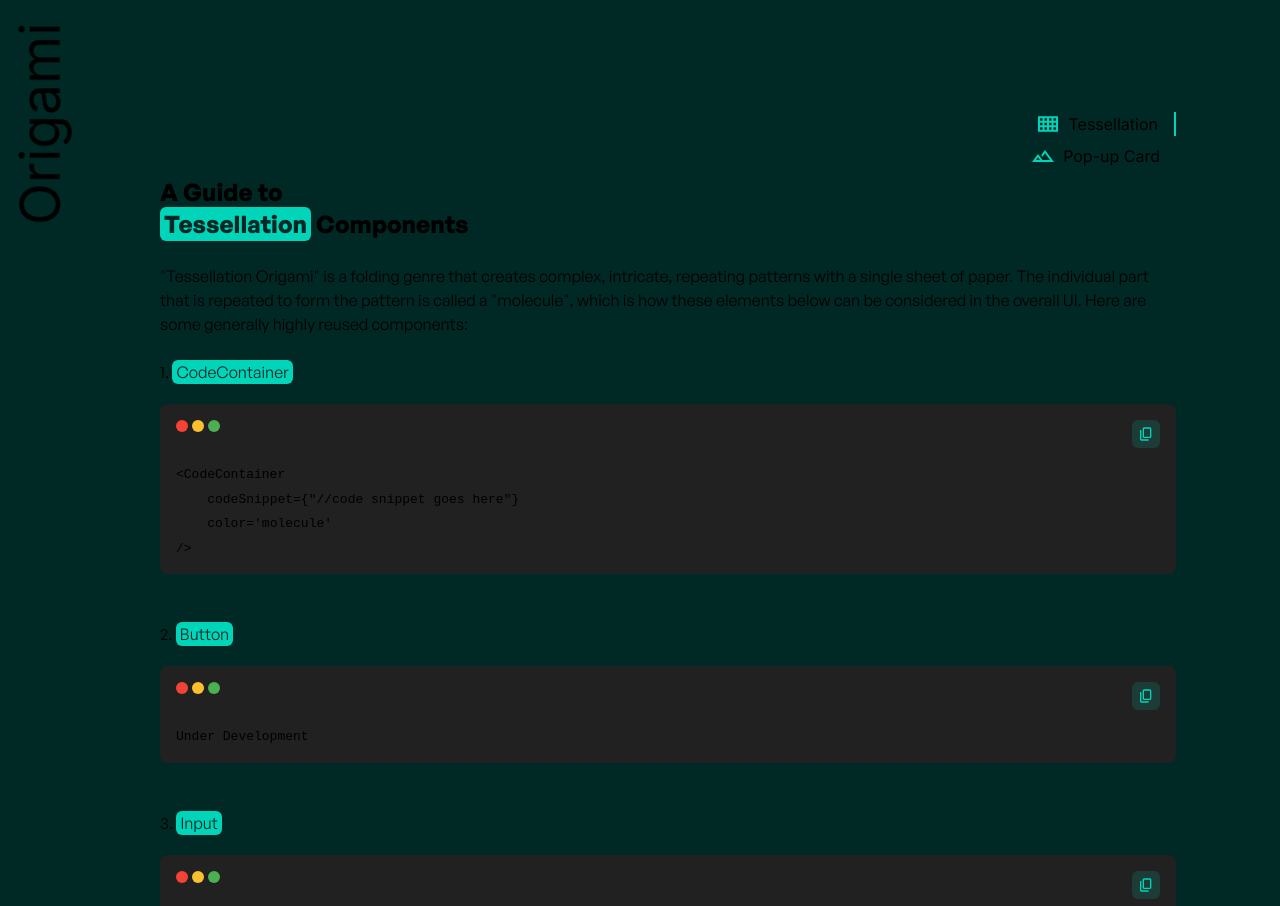
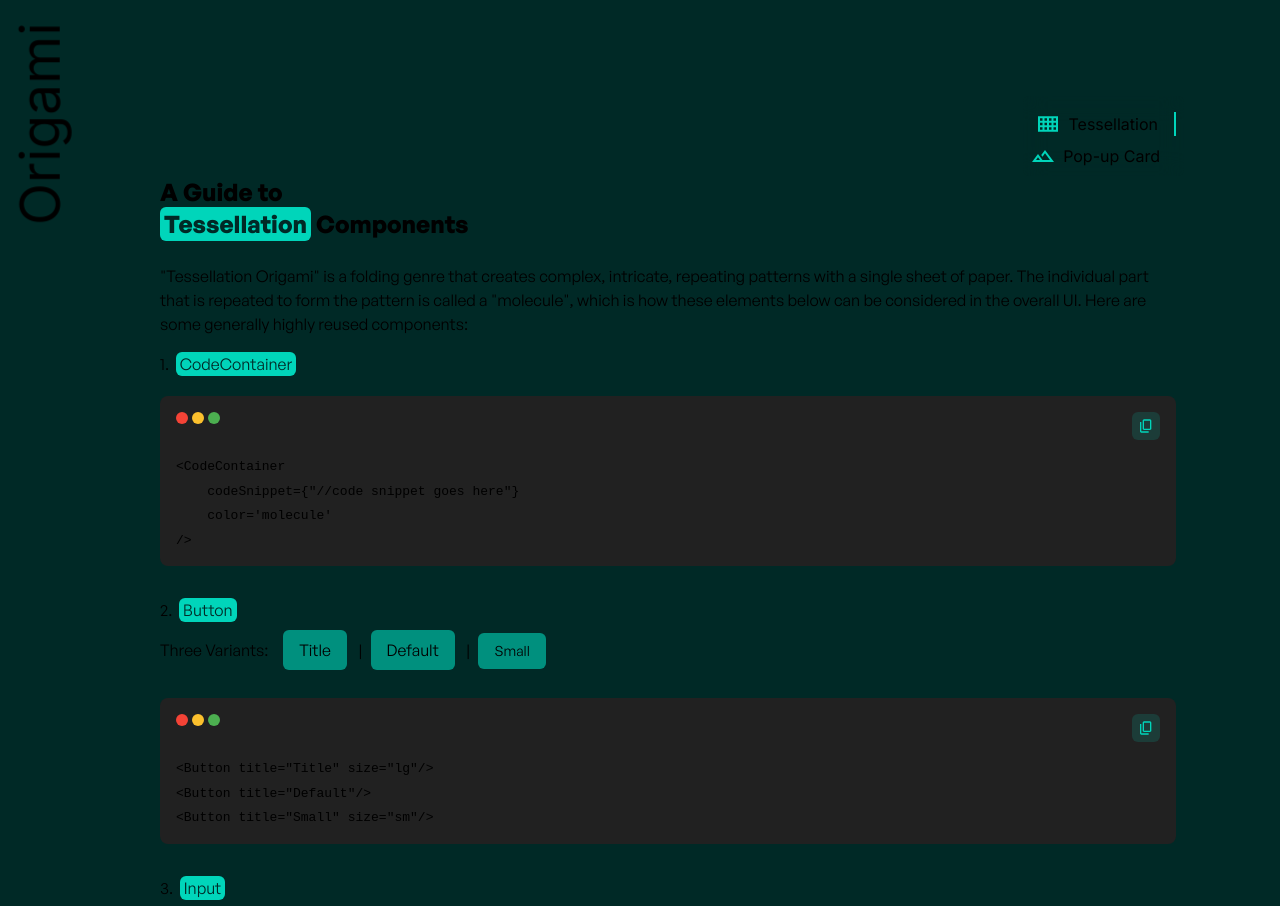
Before and after one commit to daqichen/Origami-TailwindCSS, a Next.js app: page /tessellation in a window 1280 px wide. Shown: the top 906 px of the page. Built offline with nearby package versions, Linux system fonts and the light colour scheme.

Commit message:
added two components

```diff
--- /dev/null
+++ b/components/Button/button.ts
@@ -0,0 +1,14 @@
+import { TailwindColors } from "@/app/utilities/colorHelper";
+
+export interface ButtonProp {
+    className?: string;
+    title: string;
+    children?: React.ReactNode;
+    color?: keyof TailwindColors | string;
+    size?: 'sm' | 'md' | 'lg';
+    onClick?: React.MouseEventHandler<HTMLButtonElement>;
+}
+
+export class ButtonStyle {
+    static button = `rounded-md px-[16px] py-[8px] m-2 text-md cursor-pointer bg-molecule/60 hover:bg-molecule/15`;
+}
--- /dev/null
+++ b/components/Button/index.tsx
@@ -0,0 +1,17 @@
+'use client'
+import { FC } from "react";
+import { ButtonProp, ButtonStyle } from "./button";
+
+const Button:FC<ButtonProp> = (props) => {
+    if (props.children && props.title) {
+        throw Error('Please only supply either children or title prop.')
+    }
+    return (
+        <button className={`${ButtonStyle.button} ${props.color && `bg-${props.color} hover:bg-${props.color}/15`} ${props.size && `text-${props.size}`} ${props.className}`}
+        onClick={props.onClick}>
+            {props.children ?? props.title}
+        </button>
+    )
+}
+
+export default Button;
--- a/components/CodeContainer/codeContainer.ts
+++ b/components/CodeContainer/codeContainer.ts
@@ -1,6 +1,7 @@
 import { TailwindColors } from "@/app/utilities/colorHelper";
 
 export interface CodeContainerProp {
+    className?: string;
     codeSnippet: string;
     children?: React.ReactNode;
     color?: keyof TailwindColors | string;
--- a/components/CodeContainer/index.tsx
+++ b/components/CodeContainer/index.tsx
@@ -5,7 +5,7 @@ import { CodeContainerProp, CodeContainerStyle } from "./codeContainer";
 
 const CodeContainer:FC<CodeContainerProp> = (props) => {
     return (
-        <div className={CodeContainerStyle.container}>
+        <div className={`${CodeContainerStyle.container} ${props.className}`}>
           {/* Controls (not active)*/}
           <div className="flex pb-3">
             <span className={CodeContainerStyle.close}/>
--- /dev/null
+++ b/components/Input/index.tsx
@@ -0,0 +1,12 @@
+'use client'
+import { FC } from "react";
+import { InputProp, InputStyle } from "./input";
+
+const Input:FC<InputProp> = (props) => {
+    return (
+        <input className={`${InputStyle.input} ${props.size && `text-${props.size}`} ${props.className}`}
+        onChange={props.onChange} placeholder={props.placeholder ?? 'Please enter here'}/>
+    )
+}
+
+export default Input;
--- /dev/null
+++ b/components/Input/input.ts
@@ -0,0 +1,14 @@
+import { TailwindColors } from "@/app/utilities/colorHelper";
+
+export interface InputProp {
+    className?: string;
+    placeholder?: string;
+    value?: string;
+    color?: keyof TailwindColors | string;
+    size?: 'sm' | 'md' | 'lg';
+    onChange?: React.FormEventHandler<HTMLInputElement>;
+}
+
+export class InputStyle {
+    static input = `rounded-sm px-[16px] py-[8px] m-2 text-md text-black border-4 hover:border-molecule/60`;
+}
--- a/components/Sidebar/index.tsx
+++ /dev/null
@@ -1,85 +0,0 @@
-import { FC } from "react";
-import { ICON, IconLibrary } from "../icons";
-import Link from "next/link";
-import './style.css';
-
-interface SidebarProps {
-
-}
-
-const Sidebar: FC<SidebarProps> = (props) => {
-    const styles = {
-        container: [
-            'fixed bottom-8 left-8',
-            'z-50'
-        ].join(' '),
-        item: [
-            'hover:w-14 hover:h-14',
-            '[&:nth-child(1)]:hover:bg-red-200',
-            '[&:nth-child(2)]:hover:bg-ocean',
-            '[&:nth-child(3)]:hover:bg-deepkelp',
-
-        ].join(' '),
-        icon: [
-            'fill-offwhite',
-            'cursor-pointer'
-
-        ].join(' ')
-    }
-    return (
-        <div className={`menu ${styles.container}`}>
-            <button className="menu-toggle hover:bg-midnight">
-                <span aria-hidden="true" className="fill-white">{IconLibrary(ICON.MORE)}</span>
-                <span className="sr-only">menu trigger</span>
-            </button>
-            <ul className="menu-items">
-                <li className={`item ${styles.item}`} title="Access only page">
-                    <button>
-                        <span className="sr-only">access only page</span>
-                        <Link href={'/access-only'}>
-                            <span
-                                aria-hidden="true"
-                                className={`${styles.icon} `}
-                            >
-                                {IconLibrary(ICON.FAVORITE)}
-                            </span>
-                        </Link>
-                    </button>
-                </li>
-                <li className={`item ${styles.item}`} title="Holiday card">
-                    <button>
-                        <Link href={'/'}>
-                            <span
-                                aria-hidden="true"
-                                className={`${styles.icon}`}
-                            >
-                                {IconLibrary(ICON.HOLIDAY)}
-                            </span>
-                        </Link>
-                        <span className="sr-only">holiday card page</span>
-                    </button>
-                </li>
-                <li className={`item ${styles.item}`}title="Page under development">
-                    <button>
-                        <Link href={'/recipe'}>
-                            <span
-                                aria-hidden="true"
-                                className={`${styles.icon}`}
-                            >
-                                {IconLibrary(ICON.MENU)}
-                            </span>
-                        </Link>
-                        <span className="sr-only">recipe</span>
-                    </button>
-                </li>
-            </ul>
-        </div>
-
-        //     <div className={styles.iconwrap}>
-
-        // </div>
-
-    )
-}
-
-export default Sidebar;
--- a/components/Sidebar/style.css
+++ /dev/null
@@ -1,125 +0,0 @@
-/* Inspired by https://una.im/radial-menu/ */
-:root {
-    --btn-size: 2.5rem;
-    --extra-space: 1.2rem;
-}
-svg {
-    display: block;
-    margin: 0 auto;
-}
-
-/* Where the magic happens */
-.item {
-    --radius: calc(var(--btn-size) + var(--extra-space));
-    background-color: var(--bg);
-    transform: translateX(calc(cos(var(--angle)) * var(--radius))) translateY(calc(sin(var(--angle) * -1) * var(--radius))) rotate(0deg);
-    transition: all 0.3s var(--delay) ease;
-}
-
-/* Every item gets a background, angle, and delay */
-
-.item:nth-child(1) {
-    /* --bg: pink; */
-    --angle: 0deg;
-    --delay: 0s;
-}
-
-.item:nth-child(2) {
-    /* --bg: thistle; */
-    --angle: 45deg;
-    --delay: 0.1s;
-}
-
-.item:nth-child(3) {
-    /* --bg: paleturquoise; */
-    --angle: 90deg;
-    --delay: 0.2s;
-}
-
-.item:nth-child(4) {
-    /* --bg: lightgreen; */
-    --angle: 135deg;
-    --delay: 0.3s;
-}
-
-.item:nth-child(5) {
-    /* --bg: peachpuff; */
-    --angle: 180deg;
-    --delay: 0.4s;
-}
-
-.menu:not(:focus-within) .item {
-    --radius: 0;
-    --angle: 0;
-    rotate: 45deg;
-}
-
-/* rotate the "plus" */
-/* .menu-toggle > div {
-    transition: transform 0.3s;
-  }
-
-  .menu:focus-within .menu-toggle > div {
-    transform: rotate(90deg);
-  } */
-
-/* Blah blah */
-
-.item {
-    border-radius: 50%;
-    border: solid 2px #f8f8f8;
-    width: var(--btn-size);
-    aspect-ratio: 1/1;
-}
-
-.menu-toggle {
-    border-radius: 50%;
-    border: solid 2px #f8f8f8;
-    width: var(--btn-size);
-    aspect-ratio: 1/1;
-    background: #151411;
-    align-self: center;
-    z-index: 1;
-}
-
-/* Grid piles */
-
-.menu,
-.menu-items,
-body,
-.item {
-    display: grid;
-    place-content: center;
-}
-
-.menu>*,
-.menu-items>*,
-body>* .item button {
-    grid-area: 1/1;
-}
-
-/* Resets, etc. */
-/* visually-hidden ala https://www.scottohara.me/blog/2017/04/14/inclusively-hidden.html */
-.sr-only {
-    clip: rect(0 0 0 0);
-    clip-path: inset(50%);
-    height: 1px;
-    overflow: hidden;
-    position: absolute;
-    white-space: nowrap;
-    width: 1px;
-}
-
-button {
-    border: none;
-    background: none;
-    font-family: 'Noto Emoji';
-    color: #222;
-    font-size: 1.25rem;
-}
-
-button:focus-visible {
-    outline: 2px dashed deeppink;
-    border-radius: 50%;
-    aspect-ratio: 1/1;
-}
--- /dev/null
+++ b/containers/tessellation-page/TessellationDemos.tsx
@@ -0,0 +1,44 @@
+import Button from "@/components/Button";
+import Input from "@/components/Input";
+
+export const TessellationDemos = [
+    {
+        id: 'code_container',
+        name: 'CodeContainer',
+        demo: null,
+        code: `<CodeContainer
+    codeSnippet={"//code snippet goes here"}
+    color='molecule'
+/>`
+    },
+    {
+        id: 'button',
+        name: 'Button',
+        demo:
+        <div>
+            Three Variants: &nbsp;
+            <Button title="Title" size="lg"/> |
+            <Button title="Default"/> |
+            <Button title="Small" size="sm"/>
+        </div>,
+        code: `<Button title="Title" size="lg"/>
+<Button title="Default"/>
+<Button title="Small" size="sm"/>`
+    },
+    {
+        id: 'input',
+        name: 'Input',
+        demo: <div>
+            <Input placeholder="This is a placeholder"/>
+            <Button title="Submit" onClick={() => alert('Clicked')}/>
+        </div>,
+        code: `<Input placeholder="This is a placeholder"/>`
+    },
+    {
+        id: 'more_lego',
+        name: 'More lego pieces to come',
+        demo: null,
+        code: `Under Development`
+    },
+
+]
--- a/containers/tessellation-page/index.tsx
+++ b/containers/tessellation-page/index.tsx
@@ -1,6 +1,8 @@
+'use client'
 import CodeContainer from "@/components/CodeContainer";
 import { FC } from "react";
 import { TessellationPageStyle } from "./tessellationPage";
+import { TessellationDemos } from "./TessellationDemos";
 
 export interface ITessellationHeroSectionProps {}
 
@@ -12,38 +14,18 @@ const TessellationHeroSection:FC<ITessellationHeroSectionProps> = (props) => {
                 A Guide to <br/> <span className={TessellationPageStyle.code}>Tessellation</span> Components
             </h1>
             <p>
-                "Tessellation Origami" is a folding genre that creates complex, intricate, repeating patterns with a single sheet of paper. The individual part that is repeated to form the pattern is called a "molecule", which is how these elements below can be considered in the overall UI. Here are some generally highly reused components: <br/><br/>
+                "Tessellation Origami" is a folding genre that creates complex, intricate, repeating patterns with a single sheet of paper. The individual part that is repeated to form the pattern is called a "molecule", which is how these elements below can be considered in the overall UI. Here are some generally highly reused components:
+            </p>
 
-                1.&nbsp;<span className={TessellationPageStyle.code}>CodeContainer</span>
-            </p>
-            {/* <CodeContainer
-                codeSnippet={`npm i origami-tailwindcss`}
-                color='molecule'
-                /> */}
-            <CodeContainer
-                codeSnippet={`<CodeContainer
-    codeSnippet={"//code snippet goes here"}
-    color='molecule'
-/>`}
-                />
-            <p>
-                <br/><br/>
-                2.&nbsp;<span className={TessellationPageStyle.code}>Button</span>
-            </p>
-            <CodeContainer
-                codeSnippet={`Under Development`}
-                />
-            <p>
-                <br/><br/>
-                3.&nbsp;<span className={TessellationPageStyle.code}>Input</span>
-            </p>
-            <CodeContainer
-                codeSnippet={`Under Development`}
-                />
-            <p>
-                <br/><br/>
-                4.&nbsp;<span className={TessellationPageStyle.code}>More lego pieces</span>
-            </p>
+            {TessellationDemos.map((demo, ind) =>
+                <div key={demo.id} className="my-4">
+                    <p>
+                        {ind+1}. &nbsp;<span className={TessellationPageStyle.code}>{demo.name}</span>
+                    </p>
+                    {demo.demo}
+                    {demo.code && <CodeContainer codeSnippet={demo.code} />}
+                </div>
+            )}
             </div>
         </section>
     )
--- a/containers/tessellation-page/tessellationPage.ts
+++ b/containers/tessellation-page/tessellationPage.ts
@@ -1,6 +1,6 @@
 export class TessellationPageStyle {
     static section = 'font-gsans px-2 w-full flex flex-col justify-bottom items-baseline';
     static code = 'bg-molecule rounded-md px-1 py-0.5 text-template';
-    static container = 'flex flex-wrap pl-14 w-full';
+    static container = 'flex flex-col flex-wrap pl-14 w-full';
     static header = 'text-2xl font-bold mb-6';
 }
```
Also changed, not shown: containers/landing-page/index.tsx (+19 -20 lines).
